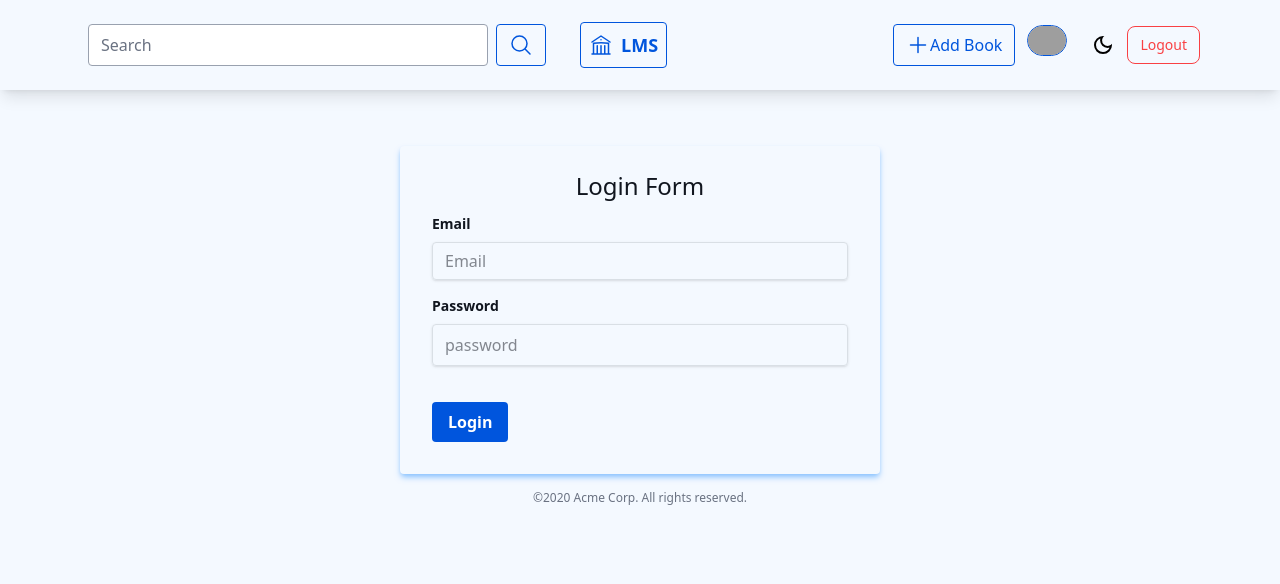
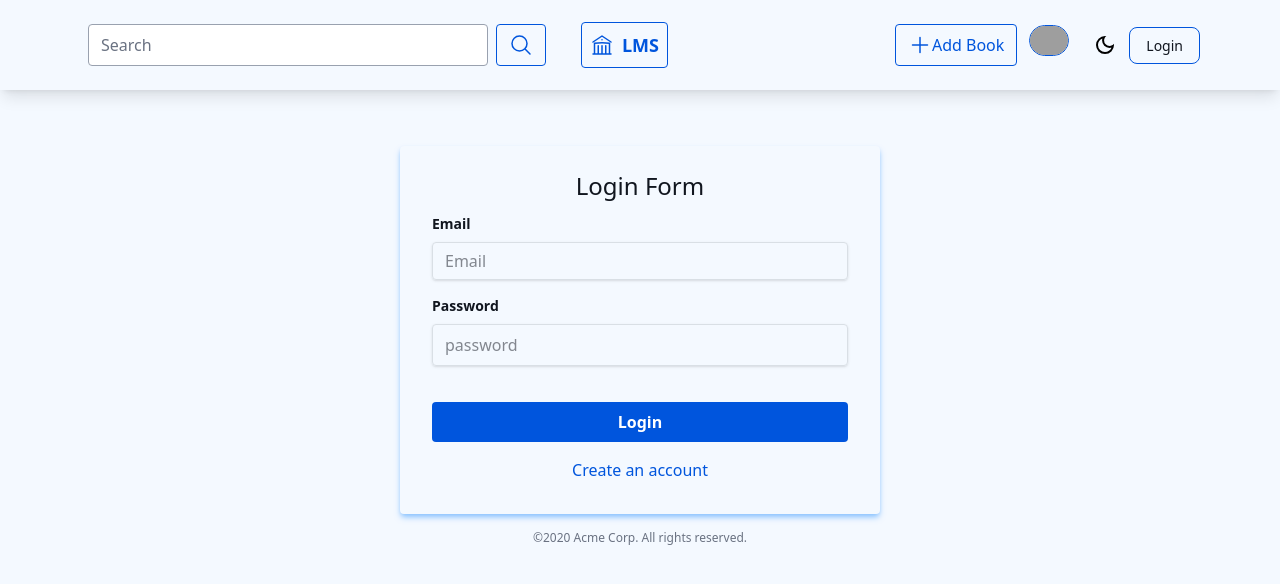
Before and after one commit to kyawphyo-dev/Library_Management_App_-React-, a React (Vite) app: page /login in a window 1280 px wide. Shown: the top 584 px of the page. Built offline with nearby package versions, Linux system fonts and the light colour scheme; no server answers; grey boxes are pictures that could not be loaded.

Commit message:
firebaseAuth

```diff
--- a/src/components/Navbar.jsx
+++ b/src/components/Navbar.jsx
@@ -1,11 +1,13 @@
-import React, { useState } from "react";
+import React, { useContext, useState } from "react";
 import { Link, useNavigate } from "react-router-dom";
 import useTheme from "../hooks/useTheme";
 import lightIcon from "../assets/Icons/lightmode.svg";
 import darkIcon from "../assets/Icons/darkmode.svg";
 import useSignOut from "../hooks/useSignOut";
+import { AuthContext } from "../contexts/AuthContext";
 
 export default function Navbar() {
+  let { user } = useContext(AuthContext);
   let { changeTheme, isDark } = useTheme();
   let [search, setSearch] = useState("");
   let navigate = useNavigate();
@@ -30,7 +32,7 @@ export default function Navbar() {
               onChange={(e) => setSearch(e.target.value)}
               className={`w-full
                         sm:w-65
-                        md:w-90
+                        md:w-80
                         lg:w-100
                         px-3
                         py-2
@@ -55,7 +57,7 @@ export default function Navbar() {
                 viewBox="0 0 24 24"
                 strokeWidth={1.5}
                 stroke="currentColor"
-                className="size-6"
+                className="size-4 lg:size-6"
               >
                 <path
                   strokeLinecap="round"
@@ -76,7 +78,7 @@ export default function Navbar() {
               viewBox="0 0 24 24"
               strokeWidth={1.5}
               stroke="currentColor"
-              className="size-6 text-primary"
+              className="size-5 lg:size-6 text-primary"
             >
               <path
                 strokeLinecap="round"
@@ -85,7 +87,7 @@ export default function Navbar() {
               />
             </svg>
 
-            <span className="font-bold text-lg text-primary hidden md:block">
+            <span className="font-bold text-sm lg:text-lg text-primary hidden md:block">
               LMS
             </span>
           </Link>
@@ -102,7 +104,7 @@ export default function Navbar() {
                 viewBox="0 0 24 24"
                 strokeWidth={1.5}
                 stroke="currentColor"
-                className="size-6"
+                className="size-5 lg:size-6"
               >
                 <path
                   strokeLinecap="round"
@@ -111,7 +113,9 @@ export default function Navbar() {
                 />
               </svg>
 
-              <span className="hidden md:block">Add Book</span>
+              <span className="hidden md:block text-sm lg:text-base">
+                Add Book
+              </span>
             </Link>
 
             {/* profile */}
@@ -140,14 +144,24 @@ export default function Navbar() {
                 />
               )}
             </div>
-            {/* Logout Button */}
-            <div>
-              <button
-                onClick={signOut}
-                className="border border-danger text-danger hover:bg-danger hover:text-white transition text-sm px-3 py-2 rounded-lg"
-              >
-                Logout
-              </button>
+            {/*Login and Logout buttons */}
+            <div className="space-x-2">
+              {!user && (
+                <Link
+                  className="border border-primary px-4 py-2 rounded-lg hover:bg-primary hover:text-white transition text-sm"
+                  to="/login"
+                >
+                  Login
+                </Link>
+              )}
+              {!!user && (
+                <button
+                  onClick={signOut}
+                  className="border border-danger text-danger hover:bg-danger hover:text-white transition text-sm px-2 py-2 rounded-lg"
+                >
+                  Logout
+                </button>
+              )}
             </div>
           </li>
         </ul>
--- /dev/null
+++ b/src/contexts/AuthContext.jsx
@@ -0,0 +1,46 @@
+import { onAuthStateChanged } from "firebase/auth";
+import react, { createContext, useEffect, useReducer } from "react";
+import { auth } from "../firebase/index";
+
+let AuthContext = createContext();
+let AuthReducer = (state, action) => {
+  switch (action.type) {
+    case "LOGIN":
+      return { ...state, user: action.payload };
+    case "LOGOUT":
+      return { ...state, user: null };
+    case "AUTH_READY":
+      return { ...state, authReady: true };
+    default:
+      return state;
+  }
+};
+
+export default function AuthContextProvider({ children }) {
+  let [state, dispatch] = useReducer(AuthReducer, {
+    user: null,
+    authReady: false,
+  });
+
+  useEffect(() => {
+    //Check user login status on app load
+    let unsubscribe = onAuthStateChanged(auth, (user) => {
+      dispatch({ type: "AUTH_READY" });
+      if (user) {
+        dispatch({ type: "LOGIN", payload: user });
+        console.log("User is logged in:", user);
+      } else {
+        console.log("User is logged out");
+        dispatch({ type: "LOGOUT" });
+      }
+    });
+    return () => unsubscribe();
+  }, []);
+  return (
+    <AuthContext.Provider value={{ ...state, dispatch }}>
+      {children}
+    </AuthContext.Provider>
+  );
+}
+
+export { AuthContext, AuthContextProvider };
--- a/src/pages/BookDetails.jsx
+++ b/src/pages/BookDetails.jsx
@@ -47,7 +47,7 @@ export default function BookDetails() {
         <div className="max-w-3xl p-3 md:p-5 shadow-primary bg-bg rounded-lg shadow md:mt-10 mt-5 ">
           <div className="grid grid-cols-1 md:grid-cols-2 gap-3 md:gap-5">
             {/* Left: Book Cover */}
-            <div className="h-full flex items-center justify-center flex flex-col">
+            <div className="h-full flex justify-center flex flex-col">
               <img
                 src={CV}
                 alt={book.title}
@@ -55,7 +55,7 @@ export default function BookDetails() {
               />
               <Link
                 to={`/`}
-                className="mt-5 inline-block text-sm text-primary hover:underline d-flex"
+                className="mt-3 ms-5 inline-block text-sm text-primary hover:underline d-flex"
               >
                 Back to Home
               </Link>
--- a/src/pages/Login.jsx
+++ b/src/pages/Login.jsx
@@ -1,6 +1,7 @@
 import React from "react";
 import useSignIn from "../hooks/useSignIn";
 import { useNavigate } from "react-router";
+import { Link } from "react-router-dom";
 
 export default function Login() {
   const [email, setEmail] = React.useState("");
@@ -59,12 +60,12 @@ export default function Login() {
         </div>
         <div className="flex items-center justify-between">
           <button
-            className="bg-primary hover:bg-primary-hover flex items-center text-white font-bold py-2 px-4 rounded"
+            className="bg-primary hover:bg-primary-hover flex justify-center items-center w-full text-white font-bold py-2 px-4 rounded"
             type="submit"
           >
             {loading && (
               <svg
-                class="mr-3 -ml-1 size-5 animate-spin text-white"
+                className="mr-3 -ml-1 size-5 animate-spin text-white"
                 xmlns="http://www.w3.org/2000/svg"
                 fill="none"
                 viewBox="0 0 24 24"
@@ -87,6 +88,15 @@ export default function Login() {
             Login
           </button>
         </div>
+        <div className="mt-4 text-center">
+          <Link
+            to="/register"
+            className="text-primary hover:text-primary-hover"
+          >
+            {" "}
+            Create an account
+          </Link>
+        </div>
       </form>
       <p className="text-center text-gray-500 text-xs">
         &copy;2020 Acme Corp. All rights reserved.
--- a/src/pages/Register.jsx
+++ b/src/pages/Register.jsx
@@ -1,6 +1,7 @@
 import React from "react";
 import useSignUp from "../hooks/useSignUp";
 import { useNavigate } from "react-router";
+import { Link } from "react-router-dom";
 
 export default function Register() {
   let { error, loading, signUp } = useSignUp();
@@ -59,7 +60,7 @@ export default function Register() {
         </div>
         <div className="flex items-center justify-between">
           <button
-            className="bg-primary flex items-center  hover:bg-primary-hover  text-white font-bold py-2 px-4 rounded"
+            className="bg-primary flex items-center justify-center w-full  hover:bg-primary-hover  text-white font-bold py-2 px-4 rounded"
             type="submit"
           >
             {loading && (
@@ -87,6 +88,11 @@ export default function Register() {
             Sign In
           </button>
         </div>
+        <div className="text-center mt-4">
+          <Link to="/login" className="text-primary hover:text-primary-hover">
+            Already have an account?
+          </Link>
+        </div>
       </form>
       <p className="text-center text-gray-500 text-xs">
         &copy;2020 Acme Corp. All rights reserved.
--- a/src/router/index.jsx
+++ b/src/router/index.jsx
@@ -1,11 +1,16 @@
-import { createBrowserRouter } from "react-router";
+import { createBrowserRouter, Navigate, RouterProvider } from "react-router";
 import Home from "../pages/Home";
 import Layout from "../Layout/Layout";
 import BookForm from "../pages/BookForm";
 import BookDetails from "../pages/BookDetails";
 import Register from "../pages/Register";
 import Login from "../pages/Login";
+import React, { useContext } from "react";
+import { AuthContext } from "../contexts/AuthContext";
 
+export default function index() {
+  let { authReady, user } = useContext(AuthContext);
+  let isAuth = !!user;
   const router = createBrowserRouter([
     {
       path: "/",
@@ -13,30 +18,31 @@ const router = createBrowserRouter([
       children: [
         {
           path: "",
-        element: <Home />,
+          element: isAuth ? <Home /> : <Navigate to="/login" />,
         },
         {
           path: "/create",
-        element: <BookForm />,
+          element: isAuth ? <BookForm /> : <Navigate to="/login" />,
         },
         {
           path: "/edit/:id",
-        element: <BookForm />,
+          element: isAuth ? <BookForm /> : <Navigate to="/login" />,
         },
         {
           path: "/books/:id",
-        element: <BookDetails />,
+          element: isAuth ? <BookDetails /> : <Navigate to="/login" />,
         },
         {
           path: "/register",
-        element: <Register />,
+          element: !isAuth ? <Register /> : <Navigate to="/" />,
         },
         {
           path: "/login",
-        element: <Login />,
+          element: !isAuth ? <Login /> : <Navigate to="/" />,
         },
       ],
     },
   ]);
 
-export default router;
+  return authReady && <RouterProvider router={router} />;
+}
```
Also changed, not shown: src/main.jsx (+7 -6 lines). Lines whose indentation alone changed are shown as unchanged.
